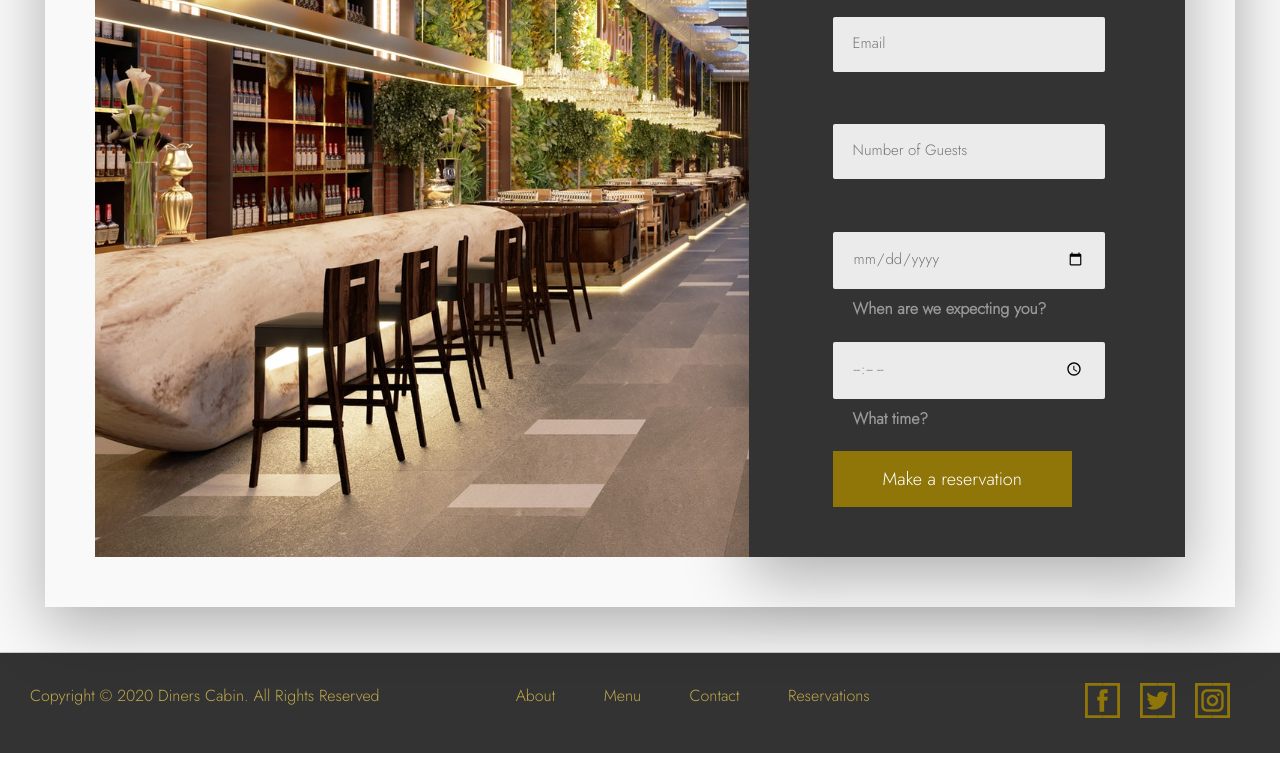
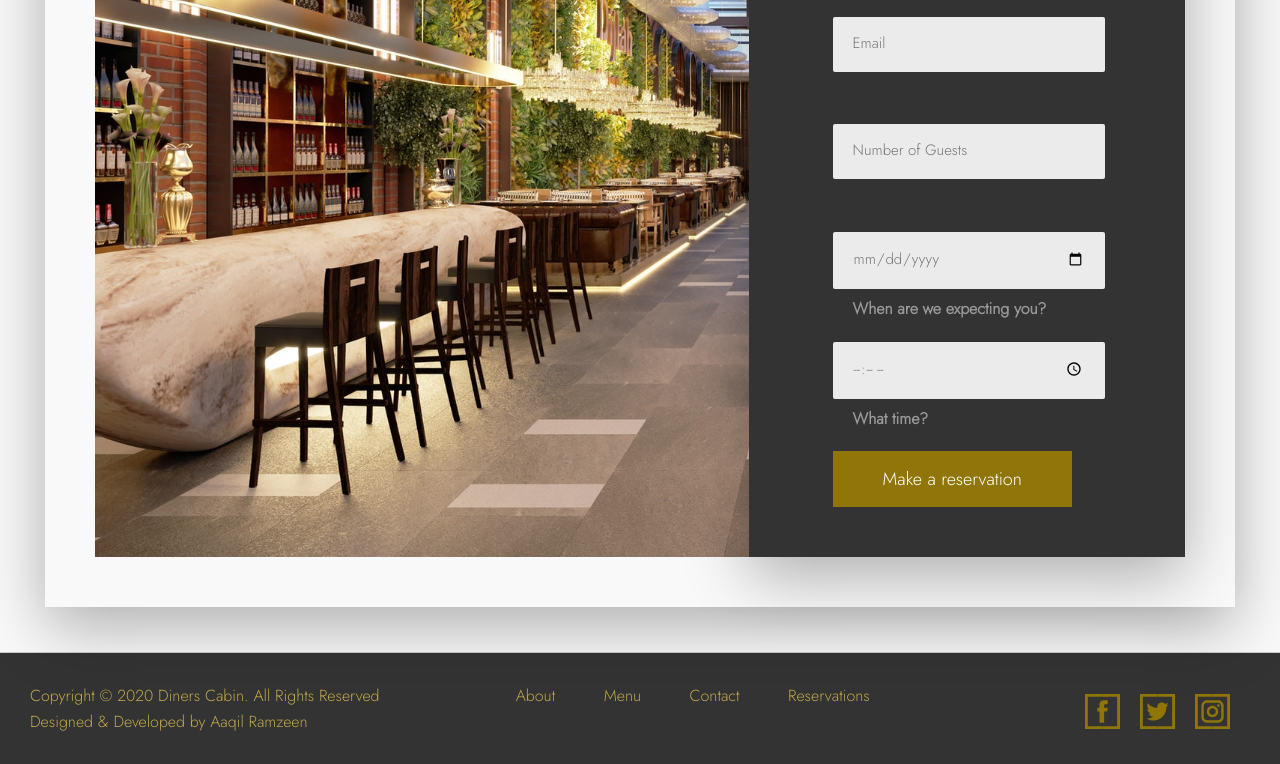
Before and after one commit to aaqilramzeen/diners-cabin, a website: page index.html in a window 1280 px wide. Shown: the part 3430-4194 px from the top of the page. Drawn offline with Linux system fonts and the light colour scheme.

Commit message:
Additional changes in layout

```diff
--- a/index.html
+++ b/index.html
@@ -288,7 +288,7 @@
 
         <footer class="footer">
             <div class="footer__links">
-                <h6 class="heading-6">Copyright © 2020 Diners Cabin. All Rights Reserved</h5>
+                <h6 class="heading-6">Copyright © 2020 Diners Cabin. All Rights Reserved<br>Designed & Developed by Aaqil Ramzeen</h5>
                 <div class="footer__nav">
                     <h6 class="heading-6"><a class="footer__nav-link" href="#about">About</a></h6>
                     <h6 class="heading-6"><a class="footer__nav-link" href="#menu">Menu</a></h6>
```
